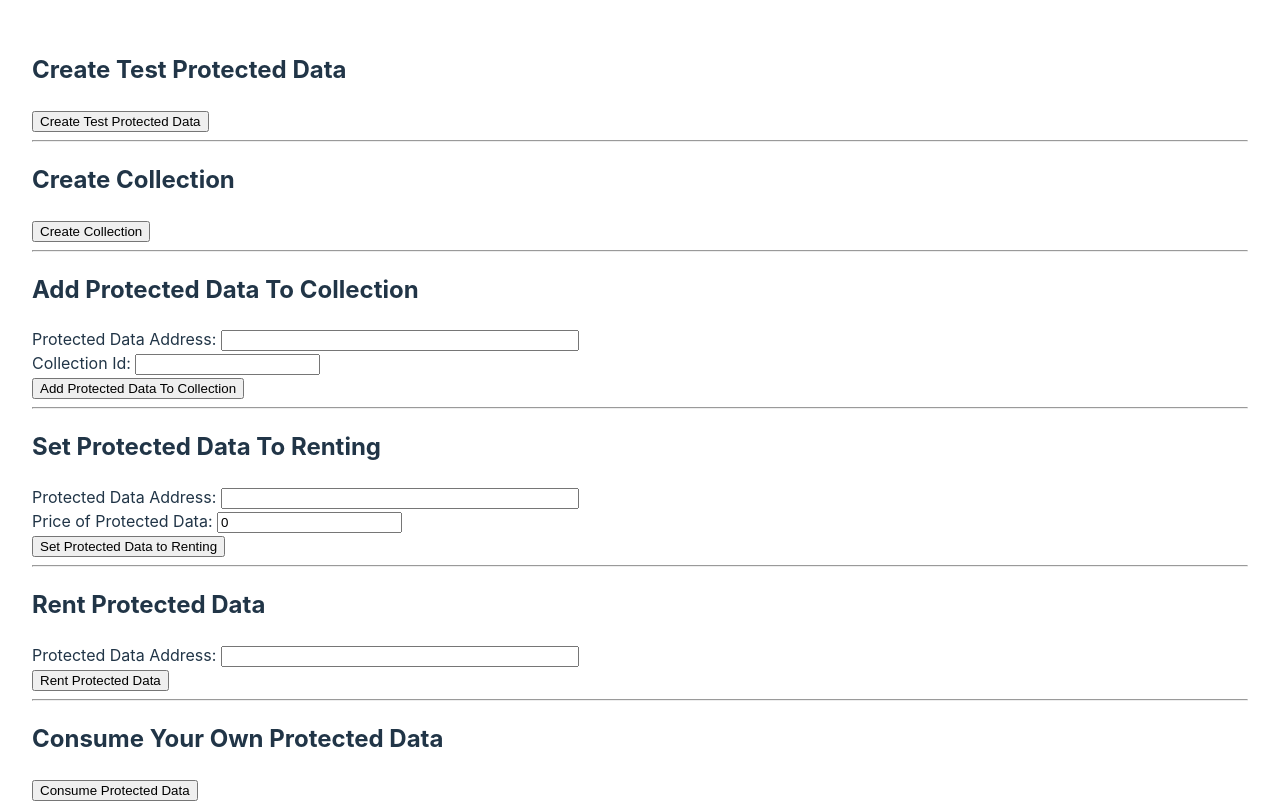
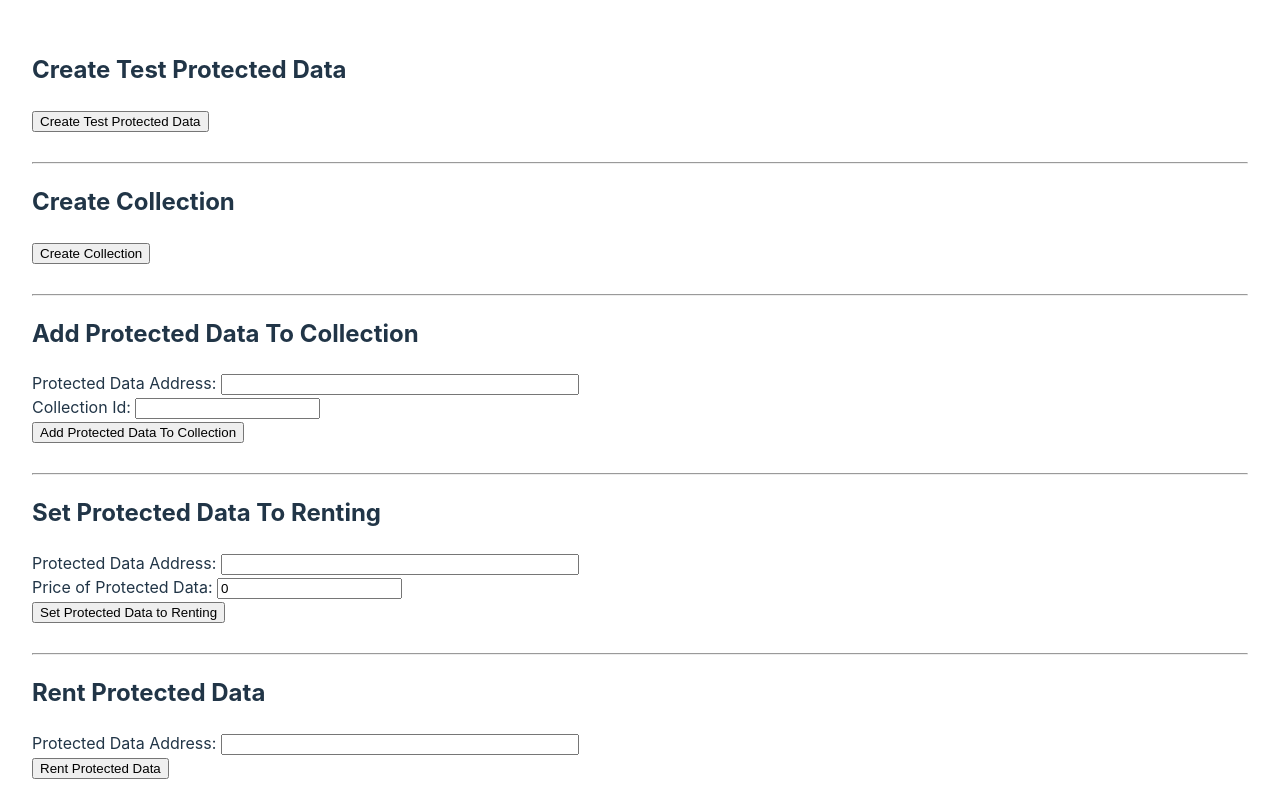
Before and after one commit to iExecBlockchainComputing/dataprotector-sharing-sandbox, a React (Vite) app: page / in a window 1280 px wide. Shown: the top 803 px of the page. Built offline with nearby package versions, Linux system fonts and the light colour scheme; what @iexec/dataprotector would draw is missing.

Commit message:
A bit more space between sections

```diff
--- a/src/App.tsx
+++ b/src/App.tsx
@@ -221,7 +221,7 @@ function App() {
         ) : (
           <></>
         )}
-        <hr />
+        <hr style={{ marginTop: '30px' }} />
       </div>
 
       <div>
@@ -241,7 +241,7 @@ function App() {
         ) : (
           <></>
         )}
-        <hr />
+        <hr style={{ marginTop: '30px' }} />
       </div>
 
       <div>
@@ -278,7 +278,7 @@ function App() {
         ) : (
           <></>
         )}
-        <hr />
+        <hr style={{ marginTop: '30px' }} />
       </div>
 
       <div>
@@ -315,7 +315,7 @@ function App() {
         ) : (
           <></>
         )}
-        <hr />
+        <hr style={{ marginTop: '30px' }} />
       </div>
 
       <div>
@@ -346,7 +346,7 @@ function App() {
         ) : (
           <></>
         )}
-        <hr />
+        <hr style={{ marginTop: '30px' }} />
       </div>
 
       <div>
@@ -370,6 +370,7 @@ function App() {
             </button>
           </label>
         )}
+        <hr style={{ marginTop: '30px' }} />
       </div>
 
       <div>
```
